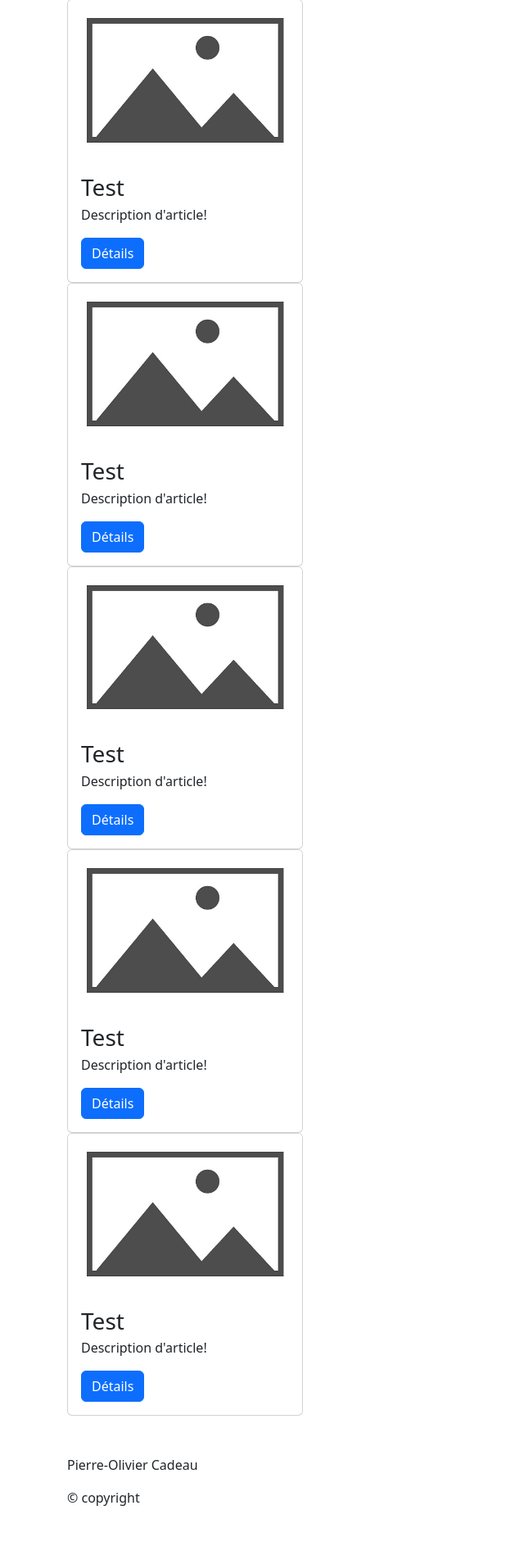
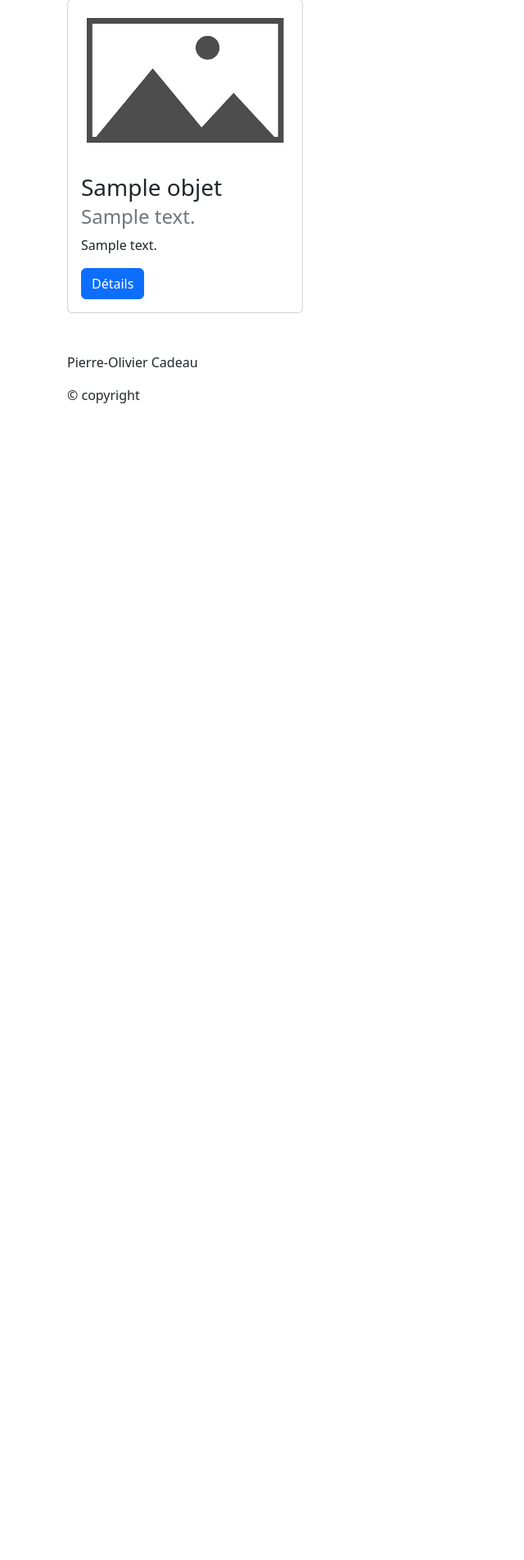
Before and after one commit to pierreolivierc/tp1Web, a Flask app: page / in a window 1280 px wide. Shown: the part 197-2100 px from the top of the page at 82% size, without its empty margins (0-640 px from the left). After the commit the page ends 689 px from the top, so only its background shows below. Run offline with Flask 3, Linux system fonts and the light colour scheme; tables that the repository leaves empty hold one stand-in row (values such as "Sample post"); some libraries are stand-ins or nearby versions.

Commit message:
ajout de la date a la table sql

```diff
--- a/tp1_troqueur/tp1_PierreOlivierCadeau/app.py
+++ b/tp1_troqueur/tp1_PierreOlivierCadeau/app.py
@@ -8,6 +8,7 @@ import datetime
 from flask import Flask, render_template, request
 
 app = Flask(__name__)
+# TODO AJOUTER COLONE DATE DANS MY SQL
 
 # Liste des sous-répertoires vers "ajouts"
 app.config['MORCEAUX_VERS_AJOUTS'] = ["static", "images", "ajouts"]
@@ -42,15 +43,14 @@ def lister_routes():
 @app.route('/')
 def index():
     """Affiche la page d'accueil"""
-    #objets_recuperer = recuperation_objet()
+    objets = recuperation_objet()
 
     return render_template(
         'accueil.jinja',
         titre_onglet = 'Accueil',
         titre_h2='Les 5 derniers produits à échéanger',
-        titre_h3='Test',
+        objets_recuperer = objets,
         src_image_article= '../static/images/image_par_default.jpg',
-        message="Description d'article!",
         details= '/details',
         routes=lister_routes()
     )
@@ -81,8 +81,11 @@ def modifier_objet():
         categorie = recuperation_id_categorie(categorie_value)
 
         nom_image = enregistrement_image()
+
+        date = request.form['date_input']
+
         # insertion a la bd
-        insertion_objet(titre, description, nom_image, categorie)
+        insertion_objet(titre, description, nom_image, categorie, date)
 
 
         return render_template(
@@ -118,8 +121,10 @@ def ajout_article():
 
         nom_image = enregistrement_image()
 
+        date = request.form['date_input']
+
         # insertion a la bd
-        insertion_objet(titre, description, nom_image, categorie)
+        insertion_objet(titre, description, nom_image, categorie, date)
 
 
         return render_template(
@@ -156,7 +161,7 @@ def liste_article():
         )
 
 
-def insertion_objet(u_titre, u_description, u_photo, u_categorie):
+def insertion_objet(u_titre, u_description, u_photo, u_categorie, u_date):
     """insertion d'un objet"""
 
     with bd.creer_connexion() as connexion:
@@ -164,9 +169,9 @@ def insertion_objet(u_titre, u_description, u_photo, u_categorie):
             # Insertion de objet
             curseur.execute(
                 "INSERT INTO `objets` " +
-                "(`id`, `titre`, `description`, `photo`, `categorie`) " +
-                "VALUES (NULL, %s, %s, %s, %s)",
-                (u_titre, u_description, u_photo, u_categorie)
+                "(`id`, `titre`, `description`, `photo`, `categorie`, `date`) " +
+                "VALUES (NULL, %s, %s, %s, %s , %s)",
+                (u_titre, u_description, u_photo, u_categorie, u_date)
             )
 
 def enregistrement_image():
@@ -218,4 +223,4 @@ def recuperation_objet():
                 'JOIN `categories` ON objets.categorie = categories.id '+
                 'ORDER BY objets.photo '
             )
-            return curseur.fetchone()
+            return curseur.fetchall()
--- a/tp1_troqueur/tp1_PierreOlivierCadeau/templates/accueil.jinja
+++ b/tp1_troqueur/tp1_PierreOlivierCadeau/templates/accueil.jinja
@@ -3,18 +3,18 @@
 
 {% block contenu %}
     <div>
-    {% for i in range(5) %}
+    {% for i in objets_recuperer %}
         <div class="card" style="width: 18rem;">
             <img src="{{ src_image_article }}" class="card-img-top" alt="{{ alt_image_article }}">
             <div class="card-body">
                 <h3 class="card-title">
-                    {{ titre_h3 }}
+                    {{ i.titre }}
                 </h3>
                 <h4 class="card-subtitle mb-2 text-muted">
-                    {{ sous_titre }}
+                    {{ i.categorie_description }}
                 </h4>
                 <p class="card-text">
-                    {{ message }}
+                    {{ i.description }}
                 </p>
                 <a href="{{ details }}" class="btn btn-primary">Détails</a>
             </div>
--- a/tp1_troqueur/tp1_PierreOlivierCadeau/templates/formulaire.jinja
+++ b/tp1_troqueur/tp1_PierreOlivierCadeau/templates/formulaire.jinja
@@ -12,12 +12,16 @@
                     <textarea id="description" class="form-control" name="description" cols="30" rows="10"></textarea>
                 </div>
                 <div>
-                    <label for="categorie" class="form-label">Note obtenue avec ce travail:</label>
+                    <label for="categorie" class="form-label">État de l'article a vendre:</label>
                     <select name="categorie" class="form-select" id="categorie">
                         <option value="Occasion">Occasion</option>
                         <option value="Presque neuf">Presque neuf</option>
                         <option value="Neuf">Neuf</option>
                     </select>
+                </div>
+                <div>
+                    <label for="date_input" class="form-label">Date article obtenue:</label>
+                    <input type="date" class="form-control" id="date_input" name="date_input">
                 </div>
                 <div class="input-group mb-3">
                     <label for="image" class="input-group-text">Image:</label>
```
Also changed, not shown: tp1_troqueur/tp1_troqueur_modifier.sql (added, +66 -0 lines), tp1_troqueur/tp1_PierreOlivierCadeau/static/images/ajouts/2023-09-25-11h46m20.jpg (added).
